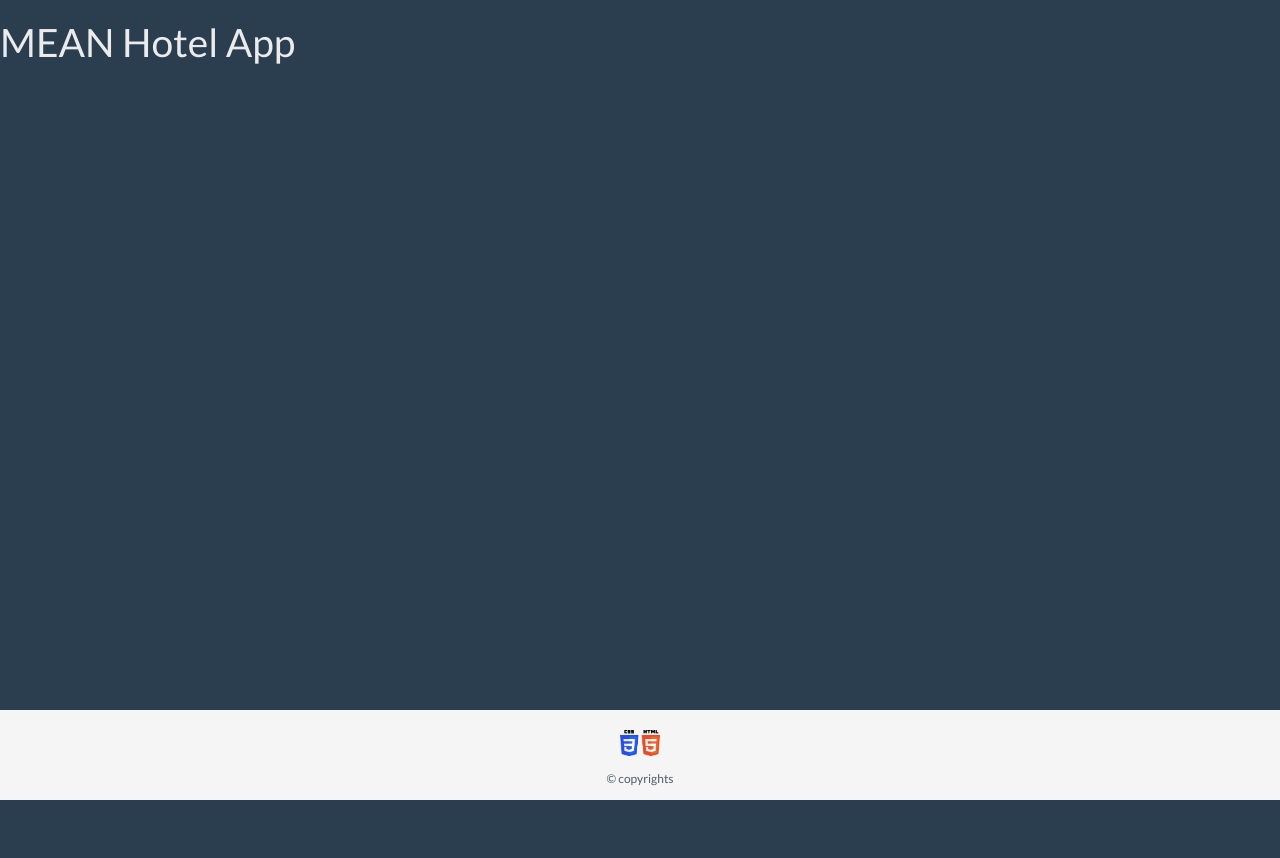
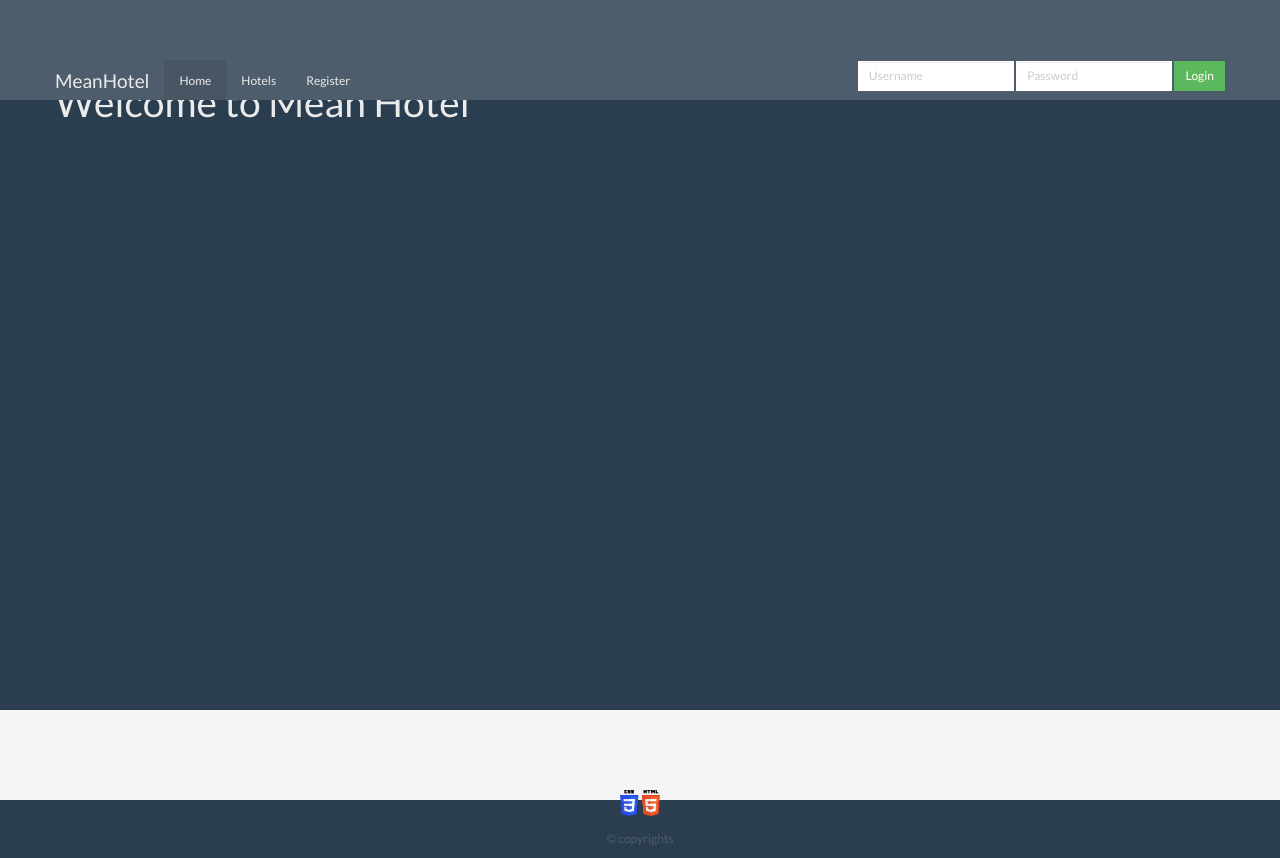
Before and after one commit to INlova/meanhotel-3, a website: page public/index.html in a window 1280 px wide. Before the commit the page ends 800 px from the top, so only its background shows below. Drawn offline with nearby package versions, Linux system fonts and the light colour scheme; some packages are replaced by stand-ins of ours; no server answers.

Commit message:
added login.html and controller

```diff
--- a/public/angular-app/app.js
+++ b/public/angular-app/app.js
@@ -4,6 +4,9 @@ function config($routeProvider,$locationProvider) {
     $locationProvider.hashPrefix('');
     $routeProvider
     .when('/', {
+        templateUrl: 'angular-app/main/main.html'
+    })
+    .when('/hotels', {
         templateUrl: 'angular-app/hotel-list/hotel.html',
         controller: HotelsController,
         controllerAs: 'vm'
@@ -18,6 +21,9 @@ function config($routeProvider,$locationProvider) {
         templateUrl: 'angular-app/register/register.html',
         controller: RegisterController,
         controllerAs: 'vm'
+    })
+    .otherwise({
+        redirectTo: '/'
     });
 }
 
--- /dev/null
+++ b/public/angular-app/login/login-controller.js
@@ -0,0 +1,5 @@
+angular.module('meanhotel').controller('LoginController', LoginController);
+
+function LoginController(){
+    var vm = this;
+}
--- /dev/null
+++ b/public/angular-app/main/main.html
@@ -0,0 +1 @@
+<h1>Welcome to Mean Hotel</h1>
--- /dev/null
+++ b/public/angular-app/navi-directive/navi-directive.html
@@ -0,0 +1,33 @@
+<nav ng-controller="LoginController as vm" class="navbar navbar-default navbar-fixed-top" ng-init="vm.init()">
+    <div class="container">
+        <div class="navbar-header">
+            <button type="button" class="navbar-toggle collapsed" data-toggle="collapse" data-target="#navbar" aria-expanded="false" aria-controls="navbar">
+                <span class="sr-only" >Toggle Navigation</span>
+                <span class="icon-bar"></span>
+                <span class="icon-bar"></span>
+                <span class="icon-bar"></span>
+            </button>
+            <a class="navbar-brand" href="#/">MeanHotel</a>
+        </div>
+        <div id="navbar" class="collapse navbar-collapse">
+            <ul class="nav navbar-nav">
+                <li ng-class="vm.isActiveTab('')" class="active"><a href="#/">Home</a></li>
+                <li ng-class="vm.isActiveTab('hotels')"><a href="#/hotels">Hotels</a></li>
+                <li ng-class="vm.isActiveTab('register')"><a href="#/register">Register</a></li>
+            </ul>
+            <form ng-if="!vm.isLoggedin()" class="navbar-form navbar-right" role="login" ng-submit="vm.login()">
+                <div class="form-group" ng-class="{'has-error': vm.errors}">
+                    <input type="text" class="form-control input-sm" placeholder="Username" ng-model="vm.username" autocapitalize="none">
+                </div>
+                <div class="form-group" ng-class="{'has-error': vm.error}">
+                    <input type="password" class="form-control input-sm" placeholder="Password" ng-model="vm.password" autocapitalize="none">
+                </div>
+                <button type="submit" class="btn btn-sm btn-success">Login</button>
+            </form>
+            <ul ng-if="vm.isLoggedIn()" class="nav navbar-nav navbar-right">
+                <li><p class="navbar-text">Welcome back {{vm.loggedinUser}}</p></li>
+                <li><button class="navbar-btn btn-sm btn-info" ng-click="vm.logout()">Logout</button></li>
+            </ul>
+        </div>
+    </div>
+</nav>
--- /dev/null
+++ b/public/angular-app/navi-directive/navi-directive.js
@@ -0,0 +1,8 @@
+angular.module('meanhotel').directive('mhNavi', mhNavi);
+
+function mhNavi(){
+    return{
+        restrict: 'E',
+        templateUrl: 'angular-app/navi-directive/navi-directive.html'
+    };
+}
--- a/public/css/custom.css
+++ b/public/css/custom.css
@@ -4,6 +4,9 @@ html {
 }
 body{
     margin-bottom: 90px;
+}
+.container{
+    padding: 60px 0 0 0;
 }
 .padded{
     padding-top: 30px;
--- a/public/index.html
+++ b/public/index.html
@@ -10,7 +10,10 @@
 </head>
 <body>
 
-    <div ng-view></div>
+    <mh-navi></mh-navi>
+    <div class="container">
+        <div ng-view></div>
+    </div>
 
     <footer class="footer">
         <div class="container">
@@ -35,7 +38,8 @@
     <script src="angular-app/hotel-data-factory/hotel-data-factory.js" type="text/javascript"></script>
     <script src="angular-app/hotel-rating/hotel-rating-directive.js" type="text/javascript"></script>
     <script src="angular-app/register/register-controller.js" type="text/javascript"></script>
-
+    <script src="angular-app/navi-directive/navi-directive.js" type="text/javascript"></script>
+    <script src="angular-app/login/login-controller.js" type="text/javascript"></script>
 
 </body>
 </html>
```
Also changed, not shown: public/angular-app/login/login.html (added).
